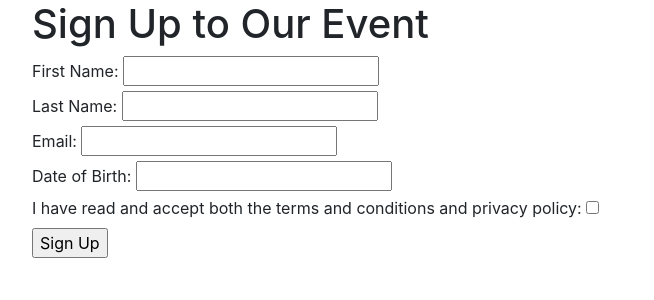
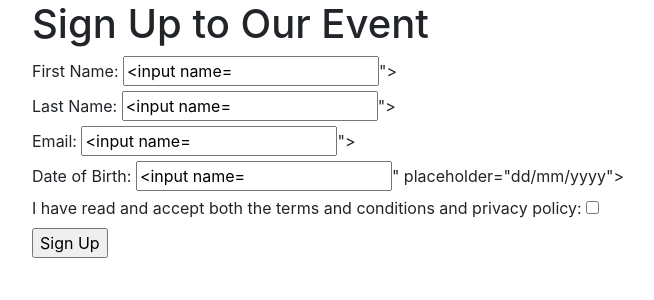
Before and after one commit to RobDWaller/requirements-rules-examples, a Flask app: template templates/form.html in a window 1280 px wide. Shown: the top 300 px of the page, without its empty margins (53-707 px from the left). Run offline with Flask 2, Linux system fonts and the light colour scheme; the template is opened without the code that fills it, so the values that code supplies are empty, except form fields; form fields are guessed from the names that the template uses; some libraries are stand-ins or nearby versions.

Commit message:
Got form post working and reloading form

```diff
--- a/main.py
+++ b/main.py
@@ -5,4 +5,7 @@
 @APP.route('/', methods=['GET', 'POST'])
 def form():
 
+    if request.method == 'POST':
+        return render_template('form.html', form = request.form)
+
     return render_template('form.html')
--- a/templates/form.html
+++ b/templates/form.html
@@ -11,19 +11,19 @@
             <form method="post">
                 <fieldset>
                     <label for="firstname">First Name:</label>
-                    <input type="text" name="firstname" id="firstname">
+                    <input type="text" name="firstname" id="firstname" value="{{ form.firstname if form != NONE }}">
                 </fieldset>
                 <fieldset>
                     <label for="lastname">Last Name:</label>
-                    <input type="text" name="lastname" id="lastname">
+                    <input type="text" name="lastname" id="lastname" value="{{ form.lastname if form != NONE }}">
                 </fieldset>
                 <fieldset>
                     <label for="email">Email:</label>
-                    <input type="text" name="email" id="email">
+                    <input type="text" name="email" id="email" value="{{ form.email if form != NONE }}">
                 </fieldset>
                 <fieldset>
                     <label for="dob">Date of Birth:</label>
-                    <input type="text" name="dob" id="dob">
+                    <input type="text" name="dob" id="dob" value="{{ form.dob if form != NONE }}" placeholder="dd/mm/yyyy">
                 </fieldset>
                 <fieldset>
                     <label for="tac">I have read and accept both the terms and conditions and privacy policy:</label>
```
